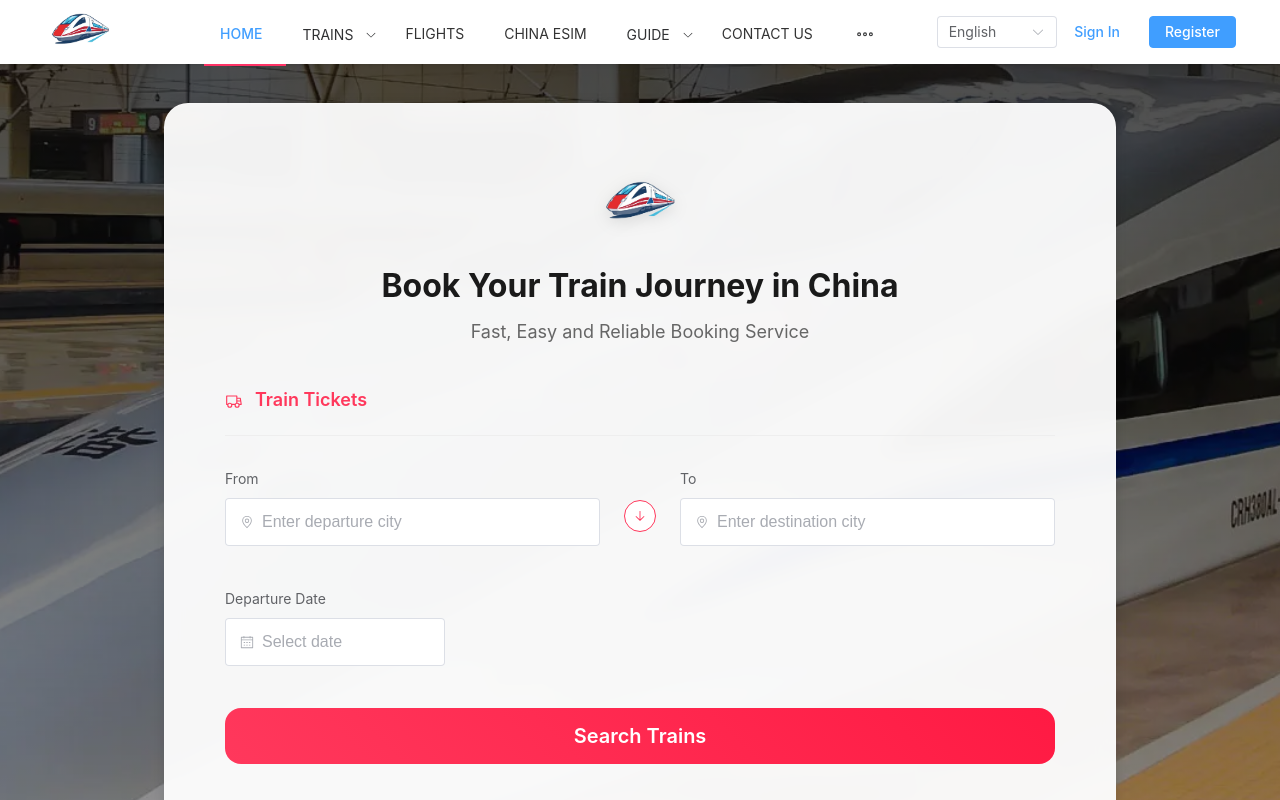
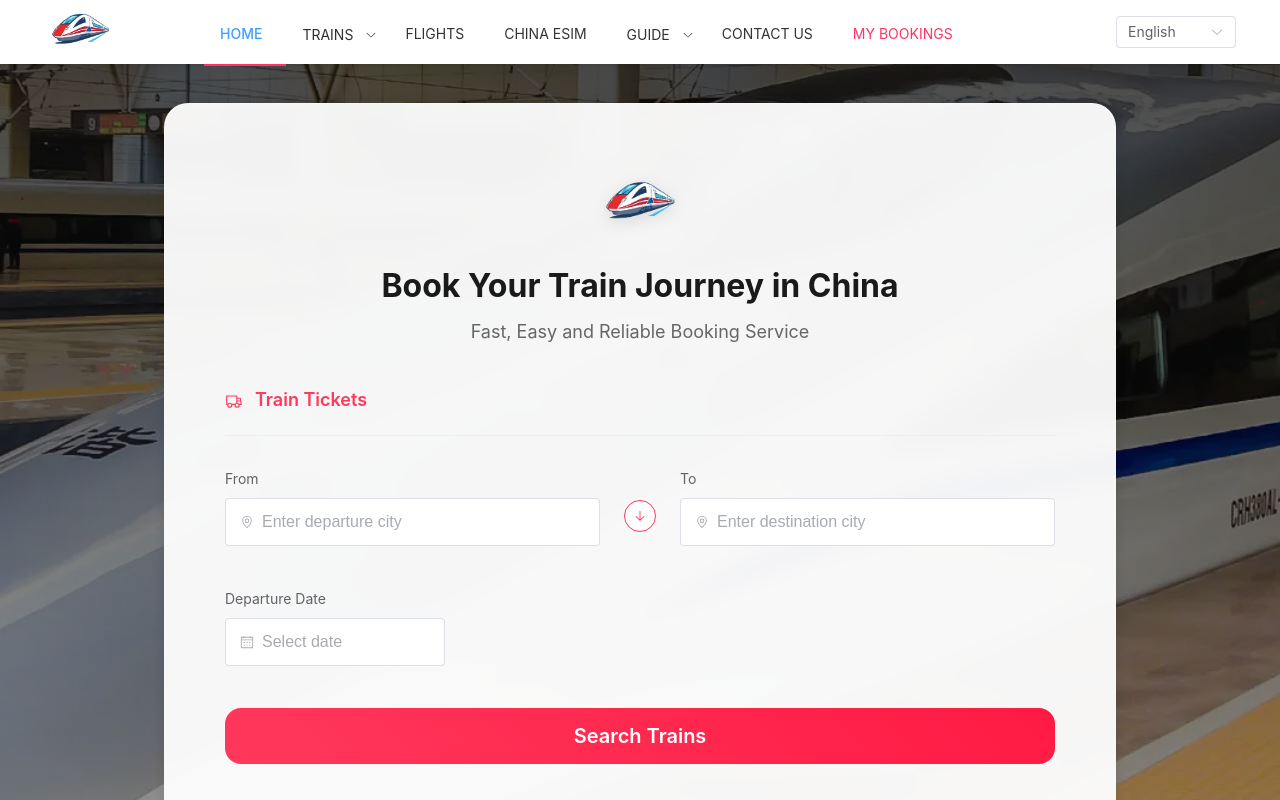
Before and after one commit to wonderfulest/china-train-book, a Vue app: page / in a window 1280 px wide. Shown: the top 800 px of the page. Built offline with nearby package versions, Linux system fonts and the light colour scheme.

Commit message:
analysis

```diff
--- a/src/components/TheFooter.vue
+++ b/src/components/TheFooter.vue
@@ -12,7 +12,7 @@
             <li><router-link to="/about">About</router-link></li>
             <li><router-link to="/contact">Contact</router-link></li>
             <li><router-link to="/faq">FAQ</router-link></li>
-            <li><router-link to="/terms">Terms & Conditions</router-link></li>
+            <li><router-link to="/terms-conditions">Terms & Conditions</router-link></li>
           </ul>
         </div>
         <div class="footer-section">
--- a/src/components/TheHeader.vue
+++ b/src/components/TheHeader.vue
@@ -36,8 +36,6 @@
             <el-option label="English" value="en" />
             <el-option label="简体中文" value="zh" />
           </el-select>
-          <el-button type="text">Sign In</el-button>
-          <el-button type="primary">Register</el-button>
         </div>
       </nav>
     </div>
```
